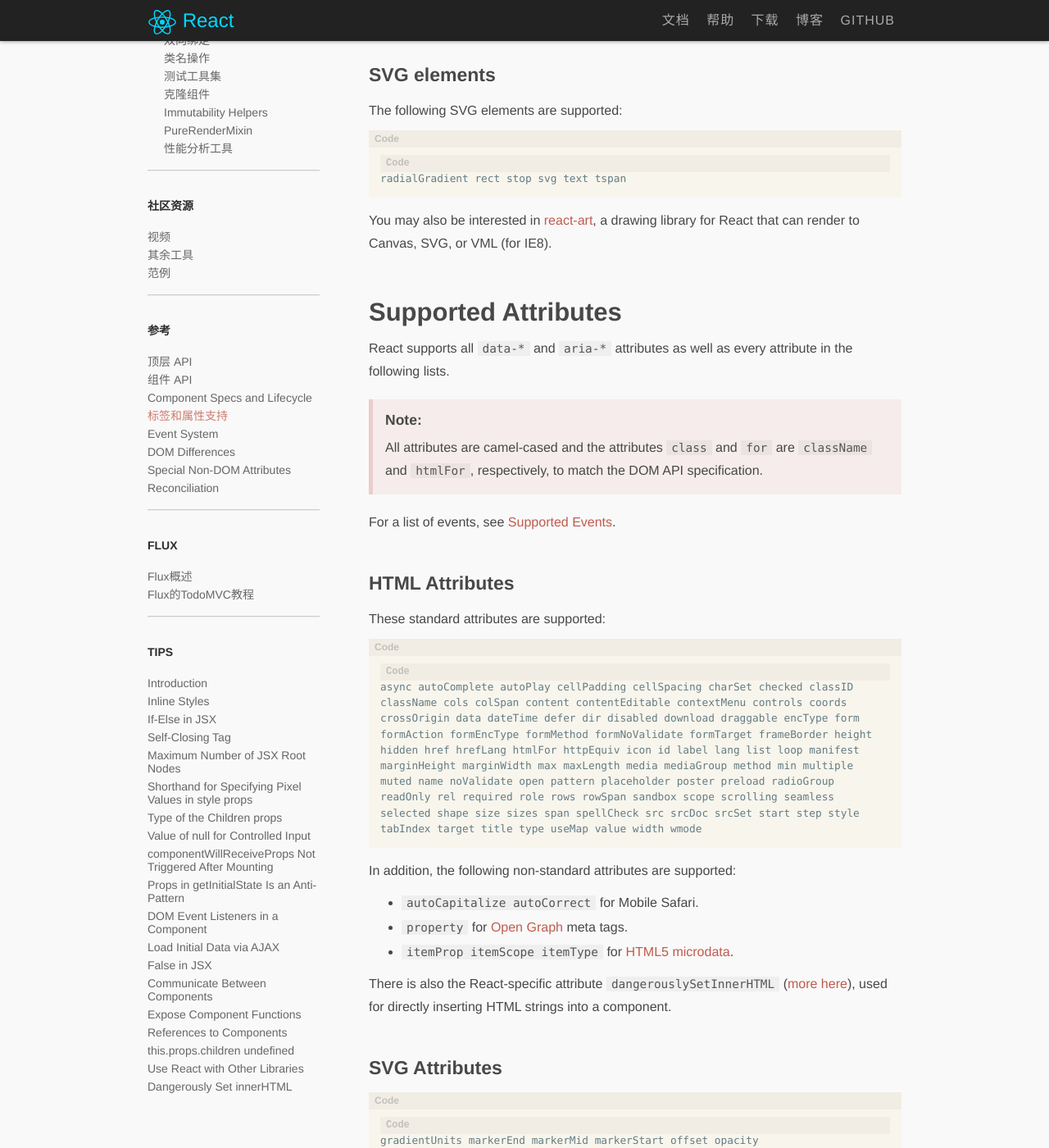
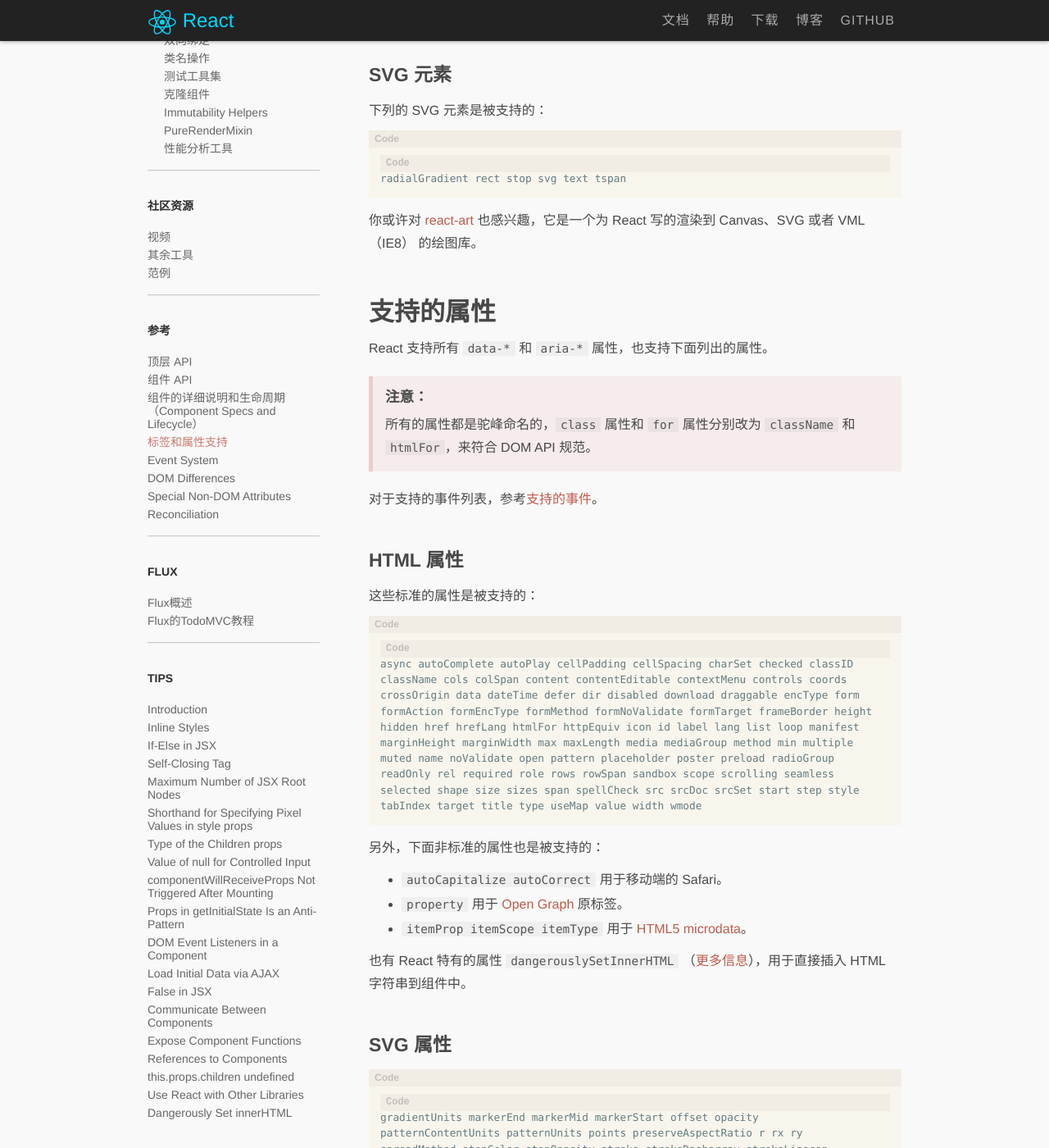
Before and after one commit to yaoshanliang/react-docs, a Jekyll site: the page built from zh/docs/ref-04-tags-and-attributes.md, in a window 1280 px wide and 1400 px high, scrolled down 571 px. Shown: the whole window at 82% size. Built offline with Jekyll 4.4.1, drawn with Linux system fonts in a browser that asks for light colours; Markdown is read by kramdown in place of the engine named in the settings; comment, search, counter and statistics services are not loaded; some of the changed text lies outside the part shown.

Commit message:
tags-and-attributes

````diff
--- a/zh/_data/nav_docs.yml
+++ b/zh/_data/nav_docs.yml
@@ -70,7 +70,7 @@
   - id: component-api
     title: 组件 API
   - id: component-specs
-    title: Component Specs and Lifecycle
+    title: 组件的详细说明和生命周期（Component Specs and Lifecycle）
   - id: tags-and-attributes
     title: 标签和属性支持
   - id: events
--- a/zh/docs/ref-04-tags-and-attributes.md
+++ b/zh/docs/ref-04-tags-and-attributes.md
@@ -1,18 +1,18 @@
 ---
 id: tags-and-attributes
-title: Tags and Attributes
+title: 标签和属性支持
 permalink: tags-and-attributes.html
 prev: component-specs.html
 next: events.html
 ---
 
-## Supported Tags
+## 支持的标签
 
-React attempts to support all common elements. If you need an element that isn't listed here, please file an issue.
+React 尝试支持所用常用的元素。如果你需要的元素没有在下面列出来，请提交一个问题（issue）。
 
-### HTML Elements
+### HTML 元素
 
-The following HTML elements are supported:
+下列的 HTML 元素是被支持的：
 
 ```
 a abbr address area article aside audio b base bdi bdo big blockquote body br
@@ -25,31 +25,31 @@ small source span strong style sub summary sup table tbody td textarea tfoot th
 thead time title tr track u ul var video wbr
 ```
 
-### SVG elements
+### SVG 元素
 
-The following SVG elements are supported:
+下列的 SVG 元素是被支持的：
 
 ```
 circle defs ellipse g line linearGradient mask path pattern polygon polyline
 radialGradient rect stop svg text tspan
 ```
 
-You may also be interested in [react-art](https://github.com/facebook/react-art), a drawing library for React that can render to Canvas, SVG, or VML (for IE8).
+你或许对 [react-art](https://github.com/facebook/react-art) 也感兴趣，它是一个为 React 写的渲染到 Canvas、SVG 或者 VML（IE8） 的绘图库。
 
 
-## Supported Attributes
+## 支持的属性
 
-React supports all `data-*` and `aria-*` attributes as well as every attribute in the following lists.
+React 支持所有 `data-*` 和 `aria-*` 属性，也支持下面列出的属性。
 
-> Note:
+> 注意：
 >
-> All attributes are camel-cased and the attributes `class` and `for` are `className` and `htmlFor`, respectively, to match the DOM API specification.
+> 所有的属性都是驼峰命名的，`class` 属性和 `for` 属性分别改为 `className` 和 `htmlFor`，来符合 DOM API 规范。
 
-For a list of events, see [Supported Events](/react/docs/events.html).
+对于支持的事件列表，参考[支持的事件](/react/docs/events.html)。
 
-### HTML Attributes
+### HTML 属性
 
-These standard attributes are supported:
+这些标准的属性是被支持的：
 
 ```
 accept acceptCharset accessKey action allowFullScreen allowTransparency alt
@@ -65,15 +65,15 @@ selected shape size sizes span spellCheck src srcDoc srcSet start step style
 tabIndex target title type useMap value width wmode
 ```
 
-In addition, the following non-standard attributes are supported:
+另外，下面非标准的属性也是被支持的：
 
-- `autoCapitalize autoCorrect` for Mobile Safari.
-- `property` for [Open Graph](http://ogp.me/) meta tags.
-- `itemProp itemScope itemType` for [HTML5 microdata](http://schema.org/docs/gs.html).
+- `autoCapitalize autoCorrect` 用于移动端的 Safari。
+- `property` 用于 [Open Graph](http://ogp.me/) 原标签。
+- `itemProp itemScope itemType` 用于 [HTML5 microdata](http://schema.org/docs/gs.html)。
 
-There is also the React-specific attribute `dangerouslySetInnerHTML` ([more here](/react/docs/special-non-dom-attributes.html)), used for directly inserting HTML strings into a component.
+也有 React 特有的属性 `dangerouslySetInnerHTML` （[更多信息](/react/docs/special-non-dom-attributes.html)），用于直接插入 HTML 字符串到组件中。
 
-### SVG Attributes
+### SVG 属性
 
 ```
 cx cy d dx dy fill fillOpacity fontFamily fontSize fx fy gradientTransform
````
Also changed, not shown: zh/README.md.
